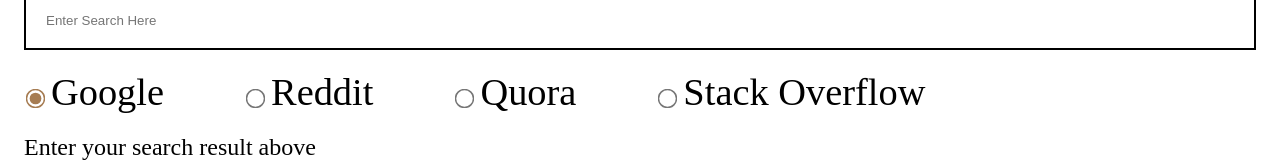
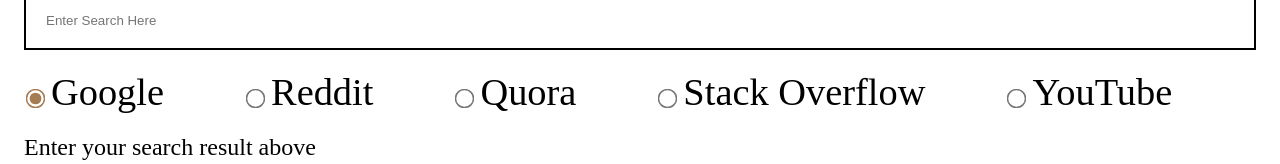
Before and after one commit to pchawin40/Ferret, a React (Create React App) app in the folder react-app/: page / in a window 1280 px wide. Shown: the part 423-587 px from the top of the page. Built offline with nearby package versions, Linux system fonts and the light colour scheme.

Commit message:
Added YouTube to list of search engines | 4:34 PM 2.10.23 - CP

```diff
--- a/react-app/src/components/LandingPage/Search/Search.js
+++ b/react-app/src/components/LandingPage/Search/Search.js
@@ -100,6 +100,21 @@
               Stack Overflow
             </label>
           </figure>
+
+          {/* YouTube */}
+          <figure>
+            <input
+              type="radio"
+              name="search-engine"
+              value="youtube"
+              onClick={_ => setCurrentSearchProvider("youtube")}
+            />
+            <label
+              for="youtube"
+            >
+              YouTube
+            </label>
+          </figure>
         </fieldset>
       </section>
     </section>
--- a/react-app/src/components/LandingPage/SearchContent/SearchContent.js
+++ b/react-app/src/components/LandingPage/SearchContent/SearchContent.js
@@ -47,6 +47,9 @@
       } else if (currentSearchProvider === "stack-overflow") {
         parsedSearchQuery = searchQuery.split(" ").join("+");
         setCurrentSource(`https://www.stackoverflow.com/search/?q=${parsedSearchQuery}`);
+      } else if (currentSearchProvider === "youtube") {
+        parsedSearchQuery = searchQuery.split(" ").join("+");
+        setCurrentSource(`https://www.youtube.com/results?search_query=${parsedSearchQuery}`);
       }
     } else {
       setCurrentSource("");
```
